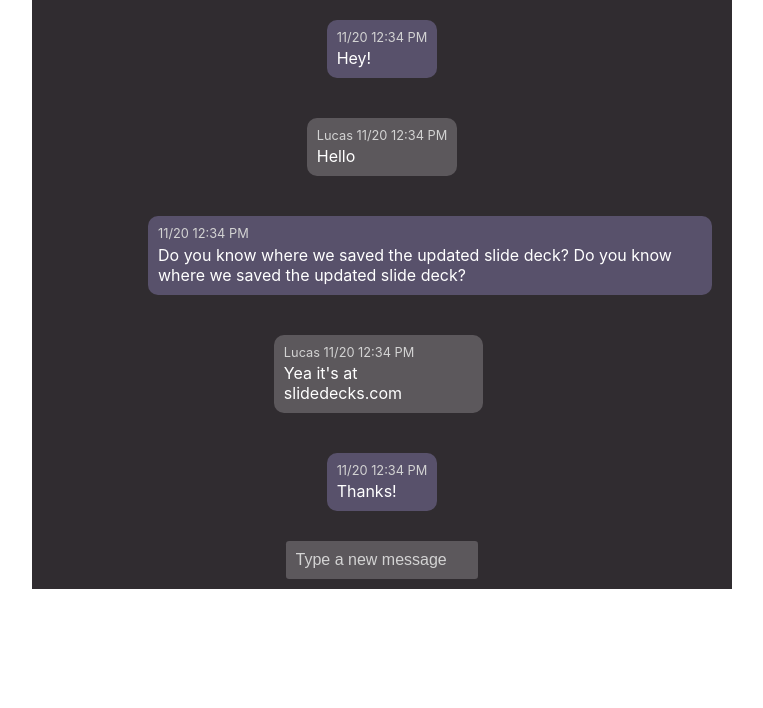
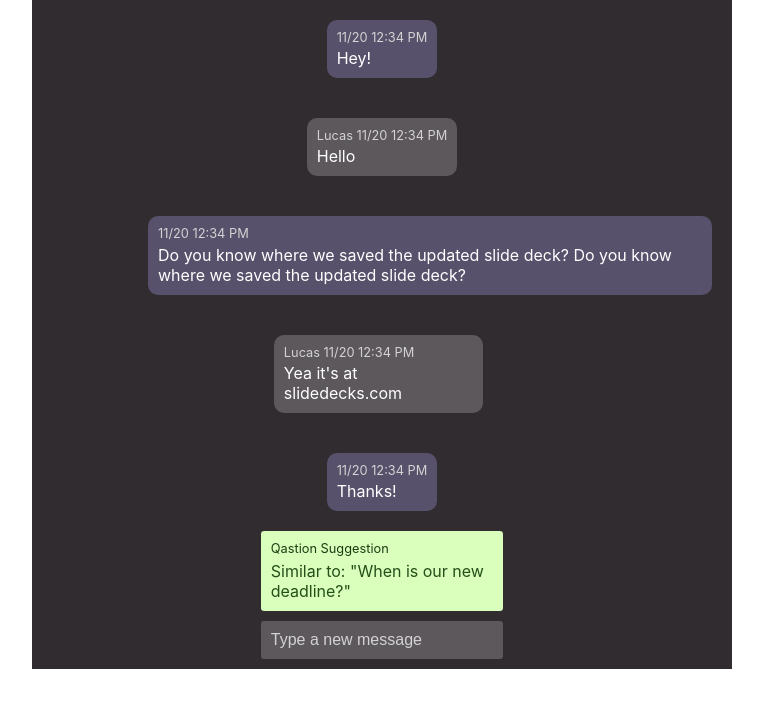
Before and after one commit to davidgamero/qastion, a React (Create React App) app: page / in a window 1280 px wide. Shown: the top 708 px of the page, without its empty margins (258-1021 px from the left). Built offline with nearby package versions, Linux system fonts and the light colour scheme.

Commit message:
suggestion box

```diff
--- a/src/components/MessageInput/index.js
+++ b/src/components/MessageInput/index.js
@@ -8,7 +8,9 @@ import { useState } from 'react';
 const InputForm = styled.form`
 width: 100%;
 display: flex;
-justify-content: center;
+flex-direction: column;
+align-items: center;
+align-content: center;
 `
 
 const TextInput = styled.input`
@@ -27,7 +29,34 @@ background-color: #5c585c;
 ::placeholder {
   color: lightgrey;
 }
+display: flex;
+flex-direction: column;
 `;
+
+const SuggestionBox = styled.div`
+width: 70%;
+background-color: #dafebb;
+padding: 0px 10px;
+border-radius: 0.2rem;
+border: none;
+display: flex;
+flex-direction: column;
+`;
+
+const QuastionTitle = styled.p`
+color: #1b3c13;
+font-size: 0.8rem;
+margin: 10px 0;
+margin-bottom: 5px;
+`
+
+const SuggestionText = styled.p`
+color: #244f19;
+font-size: 1rem;
+margin: 10px 0;
+margin-top: 0;
+`
+
 
 function MessageInput({ onChange, onSend }) {
   const [messageText, setMessageText] = useState('');
@@ -48,6 +77,14 @@ function MessageInput({ onChange, onSend }) {
 
   return (
     <InputForm onSubmit={handleSubmit}>
+      <SuggestionBox>
+        <QuastionTitle>
+          {'Qastion Suggestion'}
+        </QuastionTitle>
+        <SuggestionText>
+          {'Similar to: "When is our new deadline?"'}
+        </SuggestionText>
+      </SuggestionBox>
       <TextInput placeholder="Type a new message" onChange={handleChange} />
 
     </InputForm>
```
